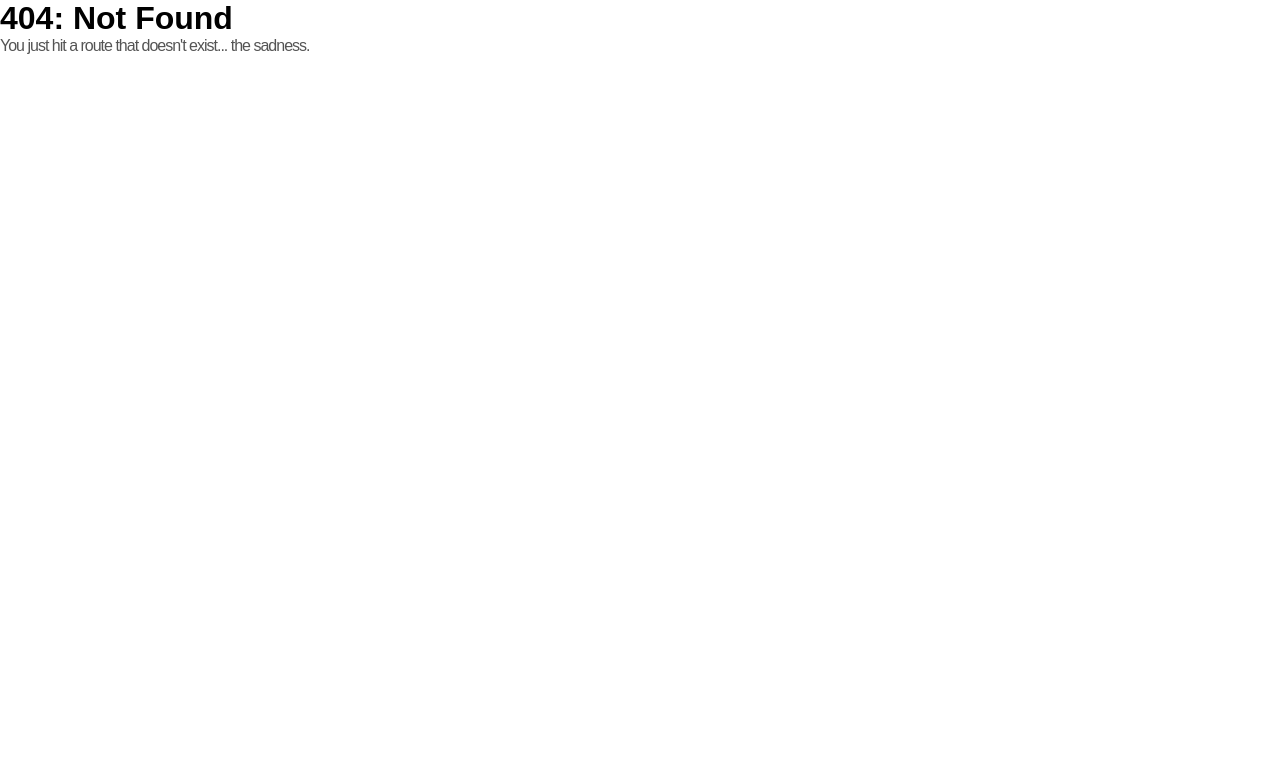
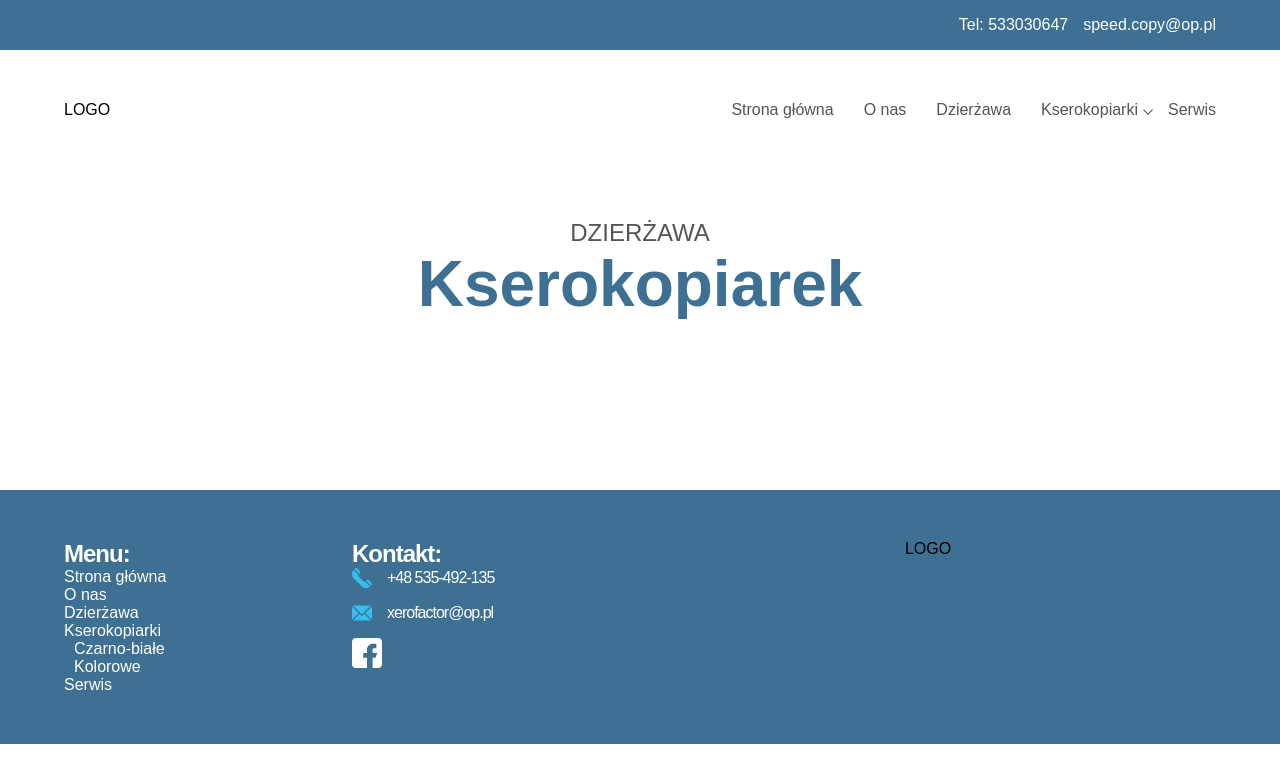
Before and after one commit to speedcopy/strona-speedcopy, a Gatsby site: page /dzierzawa-kserokopiarek in a window 1280 px wide. Before the commit this address had no page. Built offline with nearby package versions, Linux system fonts and the light colour scheme; Gatsby itself is replaced by a stand-in of ours.

Commit message:
first commit

```diff
--- a/src/components/footer.js
+++ b/src/components/footer.js
@@ -123,7 +123,7 @@ const Footer = () => {
                         <li><Link to="/">Strona główna</Link></li>
                         <li><Link to="/o-nas">O nas</Link></li>
                         <li><Link to="/dzierzawa-kserokopiarek">Dzierżawa</Link></li>
-                        <li><Link to="/kserokopiarki">Kserokopiarki</Link></li>
+                        <li><Link to="#">Kserokopiarki</Link></li>
                         <li><Link to="/kserokopiarki/czarno-biale">Czarno-białe</Link></li>
                         <li><Link to="/kserokopiarki/kolorowe">Kolorowe</Link></li>
                         <li><Link to="/serwis">Serwis</Link></li>
--- a/src/components/nav.js
+++ b/src/components/nav.js
@@ -40,13 +40,50 @@ const NAV = styled.nav`
 const LogoLink = styled.a`
     display: flex;
 `
+const DropdownContent = styled.ul`
+    display: none;
+    flex-direction: column;
+    justify-content: center;
+    align-items: center;
+    position: absolute;
+    top: 100%;
+    left: 0;
+    background-color: #EFF8FF;
+    box-shadow: 0px 8px 16px 0px rgba(0,0,0,0.2);
+    min-width: 200%;
+    padding: 30px 10px;
+    li:first-child{
+        margin-bottom: 30px;
+    }
+    li{
+        width: 100%;
+        height: 100%;
+    }
+    li a:hover{
+        border-bottom: 1px solid #545454;
+    }
+`
 
 const NavList = styled.ul`
     display: flex;
+    li a:hover{
+        color: #3E7094;
+        border-bottom: 2px solid #3E7094;
+    }
+
+    li:nth-child(4){
+        position: relative;
+        &:hover ${DropdownContent}{
+            display: block;
+        }
+    }
     @media only screen and (max-width: 768px){
     display: none;
     }
 `
+
+
+
 const NavListMobile = styled.ul`
     display: flex;
     flex-direction: column;
@@ -55,6 +92,20 @@ const NavListMobile = styled.ul`
     li a{
         color: white;
         font-size: 22px;
+    }
+    li:nth-child(5), li:nth-child(6){
+        margin-left: 30px;
+        position: relative;
+        &::before{
+            content: "";
+            position: absolute;
+            top: 50%;
+            left: -20px;
+            display: block;
+            width: 10px;
+            height: 2px;
+            background-color: white;
+        }
     }
 `
 const TopBar = styled.div`
@@ -86,6 +137,20 @@ const TopBar = styled.div`
     }
 
 `
+const Arrow = styled.i`
+    border: solid #545454;
+    border-width: 0 1px 1px 0;
+    display: inline-block;
+    padding: 3px;
+    transform-origin: top right;
+    transform: rotate(45deg);
+    -webkit-transform: rotate(45deg);
+    position: absolute;
+    top: 50%;
+    right: -15px;
+`
+
+
 
 //Hamburger menu
 /*
@@ -165,7 +230,13 @@ const Nav = () => {
                 <li><Link to="/">Strona główna</Link></li>
                 <li><Link to="/o-nas">O nas</Link></li>
                 <li><Link to="/dzierzawa-kserokopiarek">Dzierżawa</Link></li>
-                <li><Link to="/kserokopiarki">Kserokopiarki</Link></li>
+                <li>
+                    <Link to="#">Kserokopiarki <Arrow className="arrow down"></Arrow></Link>
+                    <DropdownContent className="dropdown-content">
+                        <li><Link to="/kserokopiarki/kolorowe">Kolorowe</Link></li>
+                        <li><Link to="/kserokopiarki/czarno-biale">Czarno-białe</Link></li>
+                    </DropdownContent>
+                </li>
                 <li><Link to="/serwis">Serwis</Link></li>
             </NavList>
             <button className="hamburger">
@@ -179,6 +250,8 @@ const Nav = () => {
                     <li><Link to="/o-nas">O nas</Link></li>
                     <li><Link to="/dzierzawa-kserokopiarek">Dzierżawa</Link></li>
                     <li><Link to="/kserokopiarki">Kserokopiarki</Link></li>
+                    <li><Link to="/kserokopiarki/kolorowe">Kolorowe</Link></li>
+                    <li><Link to="/kserokopiarki/czarno-biale">Czarno-białe</Link></li>
                     <li><Link to="/serwis">Serwis</Link></li>
                 </NavListMobile>
             </div>
--- /dev/null
+++ b/src/pages/dzierzawa-kserokopiarek.js
@@ -0,0 +1,45 @@
+import React from "react"
+import styled from "styled-components"
+
+import Layout from "../components/layout"
+import Nav from "../components/nav"
+import Footer from "../components/footer"
+
+const Hero = styled.div`
+    margin: 120px 15em;
+    height: 200px;
+    display: flex;
+    align-items: center;
+    justify-content: center;
+`
+const H1 = styled.h1`
+    display: flex;
+    flex-direction: column;
+    align-items: center;
+`
+const SubHead = styled.span`
+    color: #545454;
+    font-size: 24px;
+    font-weight: 300;
+    text-transform: uppercase;
+`
+const Heading = styled.span`
+    color: #3E7094;
+    font-size: 64px;
+    font-weight: 800;
+`
+
+const KolorowePage = () => (
+  <Layout>
+    <Nav/>
+    <Hero>
+        <H1>
+            <SubHead>Dzierżawa</SubHead>
+            <Heading>Kserokopiarek</Heading>
+        </H1>
+    </Hero>
+    <Footer/>
+  </Layout>
+)
+
+export default KolorowePage
```
Also changed, not shown: src/pages/kserokopiarki/czarno-biale.js (added, +45 -0 lines), src/pages/kserokopiarki/kolorowe.js (added, +45 -0 lines), src/pages/o-nas.js (added, +120 -0 lines), src/images/o-nas-wynajem-ksero.svg (added).
